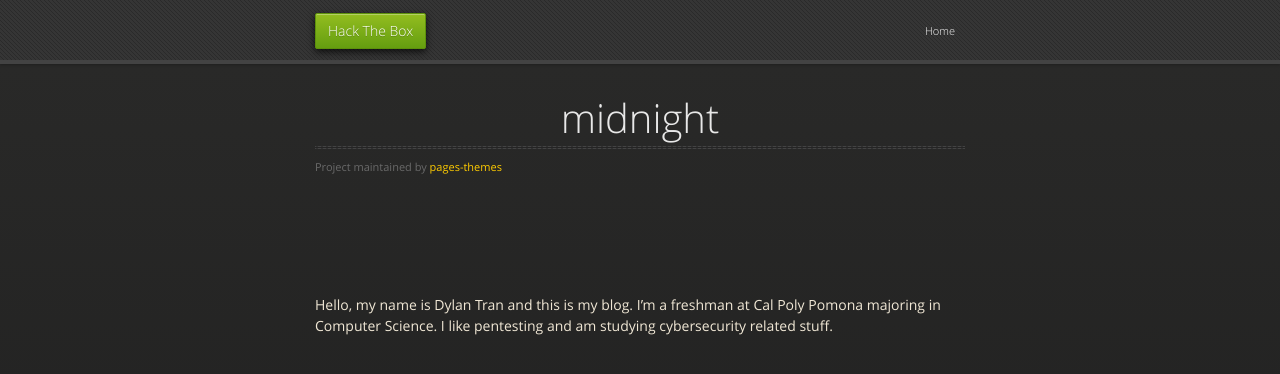
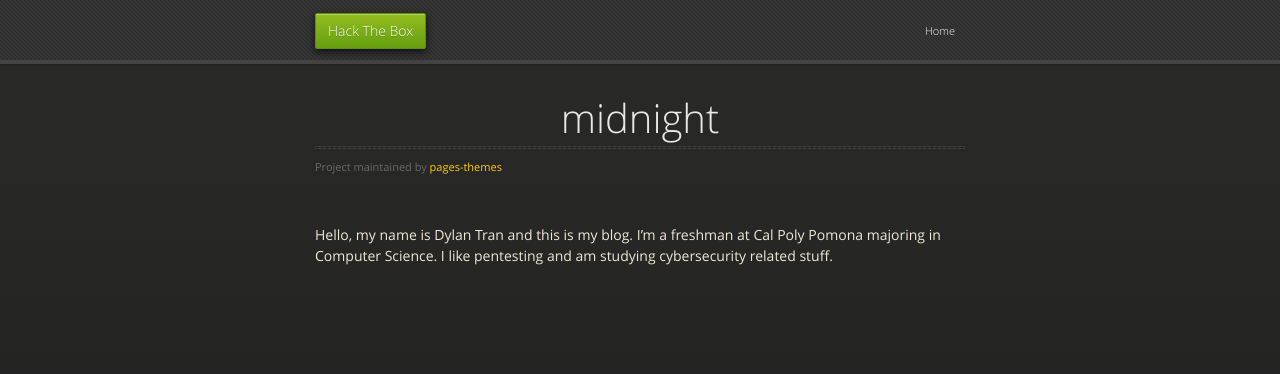
Before and after one commit to pages-themes/midnight, a Jekyll site: the page built from index.md, in a window 1280 px wide. Shown: the top 374 px of the page. Built offline with Jekyll 4.4.1, drawn with Linux system fonts in a browser that asks for light colours.

Commit message:
Update default.html

```diff
--- a/_layouts/default.html
+++ b/_layouts/default.html
@@ -37,9 +37,9 @@
           <hr>
           <span class="credits left">Project maintained by <a href="{{ site.github.owner_url }}">{{ site.github.owner_name }}</a></span>
         </div>
+        {{ content }}
+      </section>
 
-      </section>
-    {{ content }}
     </div>
   </body>
 </html>
```
